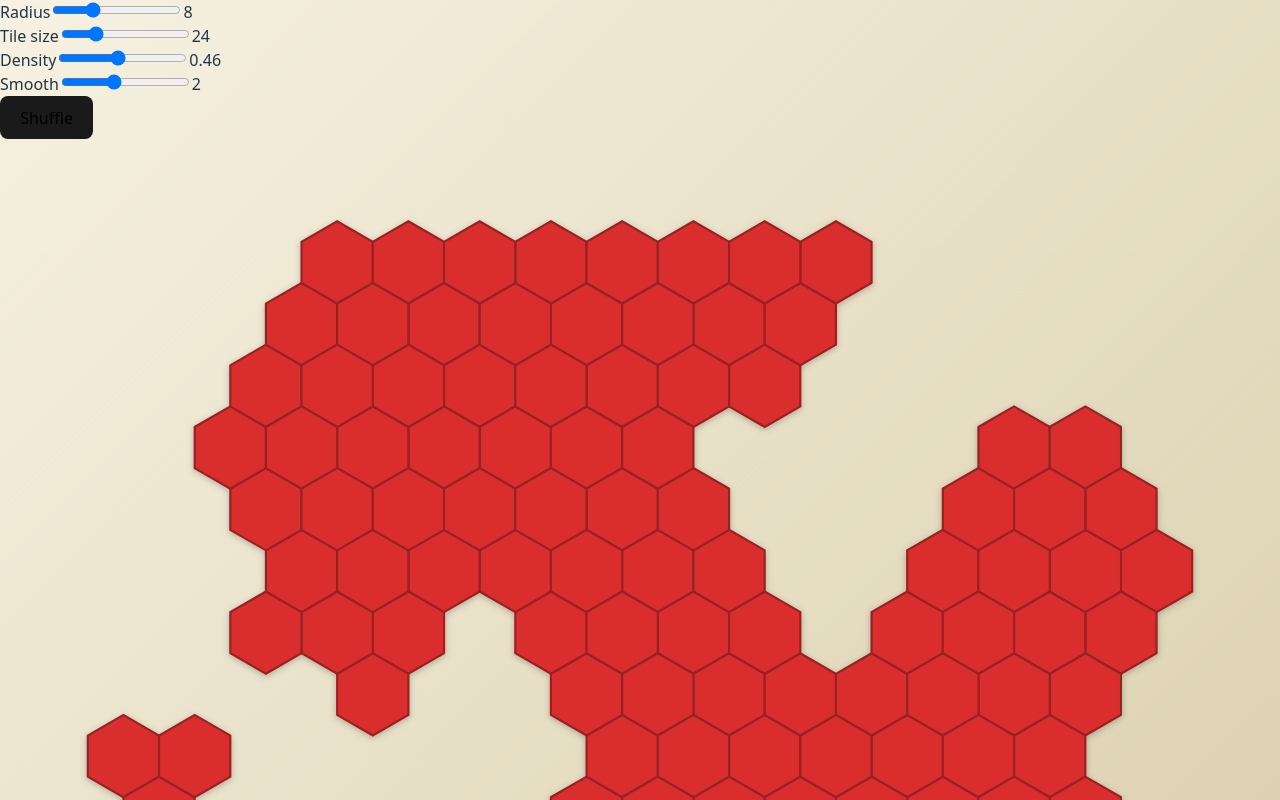
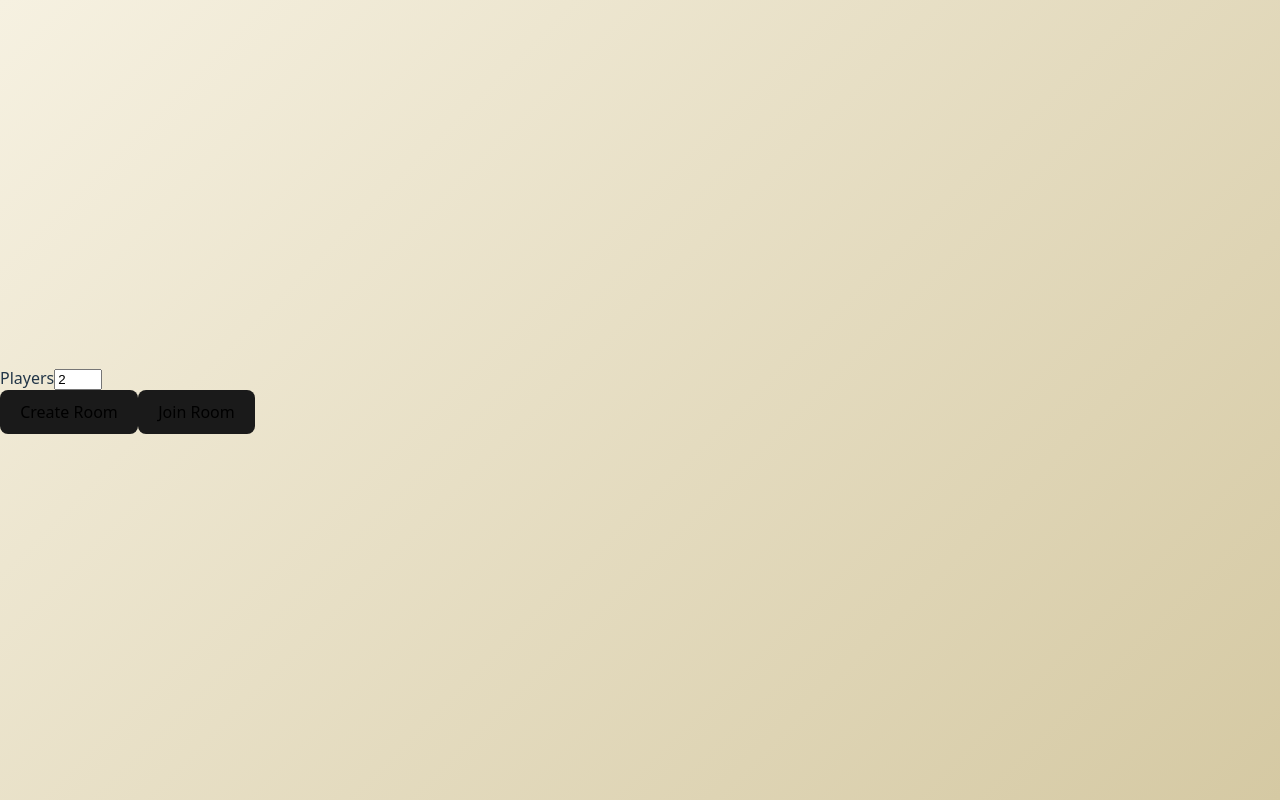
Before and after one commit to vj7harsh/SmallWorld, a React (Vite) app in the folder smallworld-client/: page /home in a window 1280 px wide. Shown: the top 800 px of the page. Built offline with nearby package versions, Linux system fonts and the light colour scheme.

Commit message:
Add room selection homepage

```diff
--- a/smallworld-client/src/App.tsx
+++ b/smallworld-client/src/App.tsx
@@ -1,7 +1,20 @@
+import { useState } from 'react';
+import Home from './components/Home';
 import IrregularHexRegions from './components/IrregularHexRegions';
 
 function App() {
-  return <IrregularHexRegions />;
+  const [started, setStarted] = useState(false);
+
+  const handleStart = (mode: 'create' | 'join', players: number) => {
+    console.log(`Mode: ${mode}, players: ${players}`);
+    setStarted(true);
+  };
+
+  if (started) {
+    return <IrregularHexRegions />;
+  }
+
+  return <Home onStart={handleStart} />;
 }
 
 export default App;
--- /dev/null
+++ b/smallworld-client/src/components/Home.tsx
@@ -0,0 +1,39 @@
+import { useState } from 'react';
+
+interface HomeProps {
+  onStart: (mode: 'create' | 'join', players: number) => void;
+}
+
+export default function Home({ onStart }: HomeProps) {
+  const [players, setPlayers] = useState(2);
+
+  return (
+    <div className="w-full h-full flex flex-col items-center justify-center gap-6 p-6">
+      <div className="flex items-center gap-2">
+        <label className="text-sm opacity-80">Players</label>
+        <input
+          type="number"
+          min={2}
+          max={8}
+          value={players}
+          onChange={(e) => setPlayers(parseInt(e.target.value, 10))}
+          className="w-16 rounded-md border px-1 py-0.5 text-center bg-white/80 dark:bg-black/20"
+        />
+      </div>
+      <div className="flex gap-4">
+        <button
+          onClick={() => onStart('create', players)}
+          className="px-4 py-2 rounded-xl bg-black/5 dark:bg-white/10 ring-1 ring-black/10 text-sm"
+        >
+          Create Room
+        </button>
+        <button
+          onClick={() => onStart('join', players)}
+          className="px-4 py-2 rounded-xl bg-black/5 dark:bg-white/10 ring-1 ring-black/10 text-sm"
+        >
+          Join Room
+        </button>
+      </div>
+    </div>
+  );
+}
```
